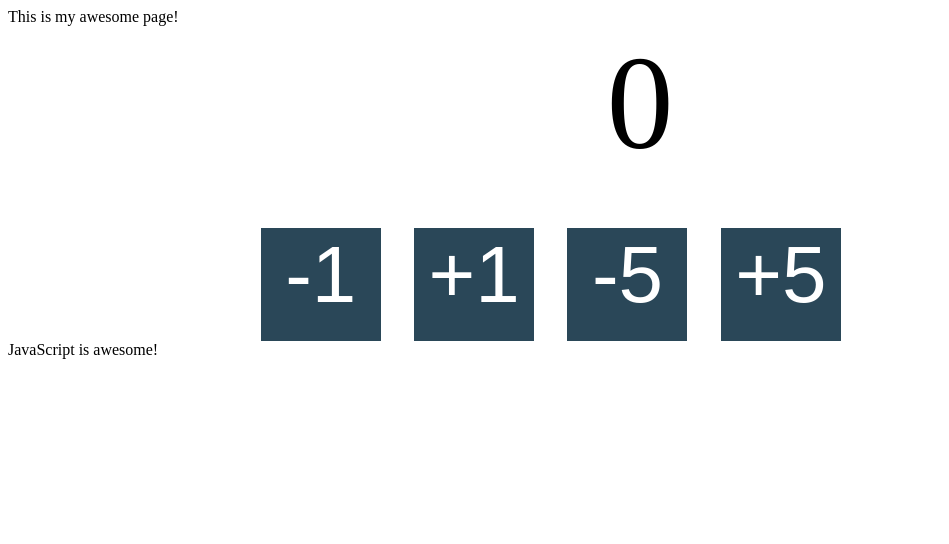
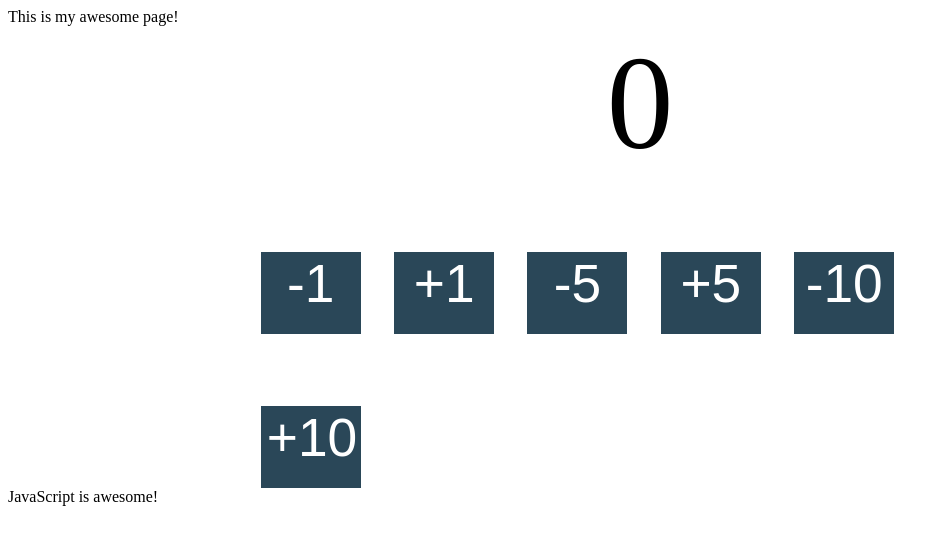
Before and after one commit to codingmd/game-counter, a plain HTML site: page index.html in a window 1280 px wide. Shown: the whole page, without its empty margins (0-949 px from the left). Drawn offline with nearby package versions, Linux system fonts and the light colour scheme.

Commit message:
Update counter to include +/- 10

```diff
--- a/counter.css
+++ b/counter.css
@@ -6,8 +6,8 @@
 #counter button {
     background-color:#2a4758;
     color:#fff;
-    font-size:60pt;
-    width:120px;
+    font-size:40pt;
+    width:100px;
     outline:0;
     border:0;
     padding-bottom:20px;
--- a/index.html
+++ b/index.html
@@ -13,6 +13,8 @@
     	<button id="add">+1</button>
     	<button id="subtract-5">-5</button>
     	<button id="add-5">+5</button>
+        <button id="subtract-10">-10</button>
+        <button id="add-5">+10</button>
 	</div>
 
     <script src="scripts.js"></script>
--- a/scripts.js
+++ b/scripts.js
@@ -30,7 +30,7 @@ for(var i = 0; i < buttons.length; i++){
 	   		result.className = "changing-down";
 		}, 600);
 		result.className = "changing-right";
-		}, 600);
+		}, 400);
 	});
 }
 
```
